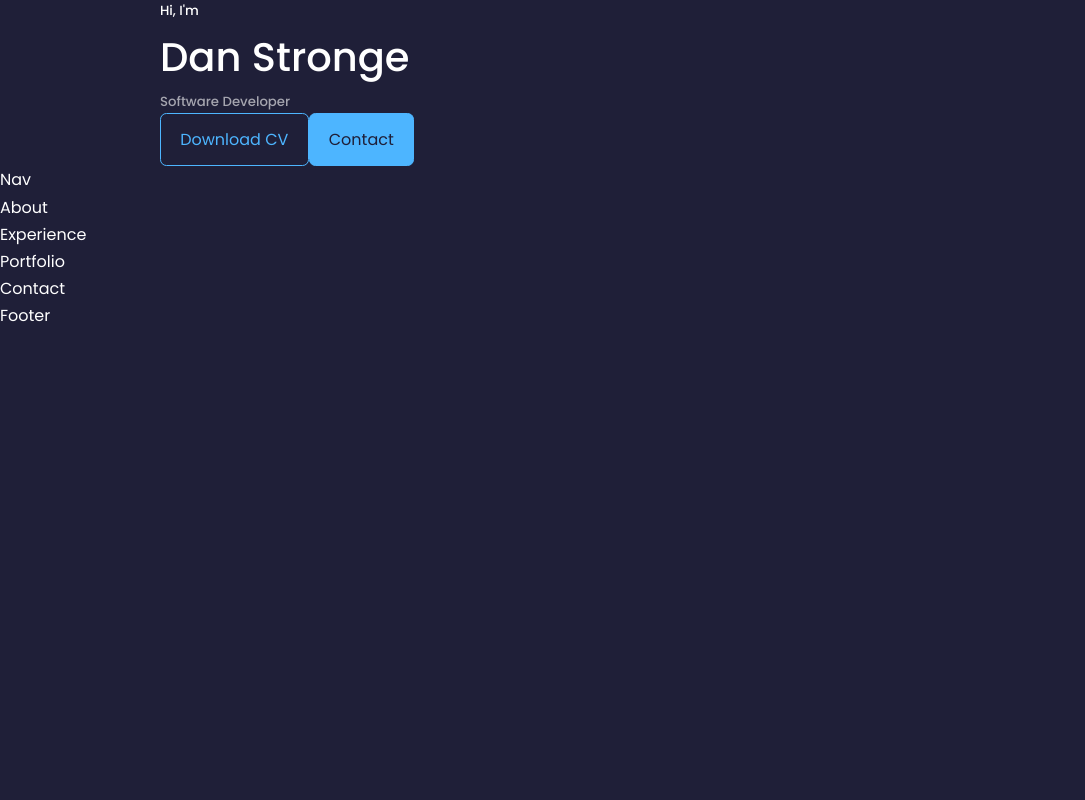
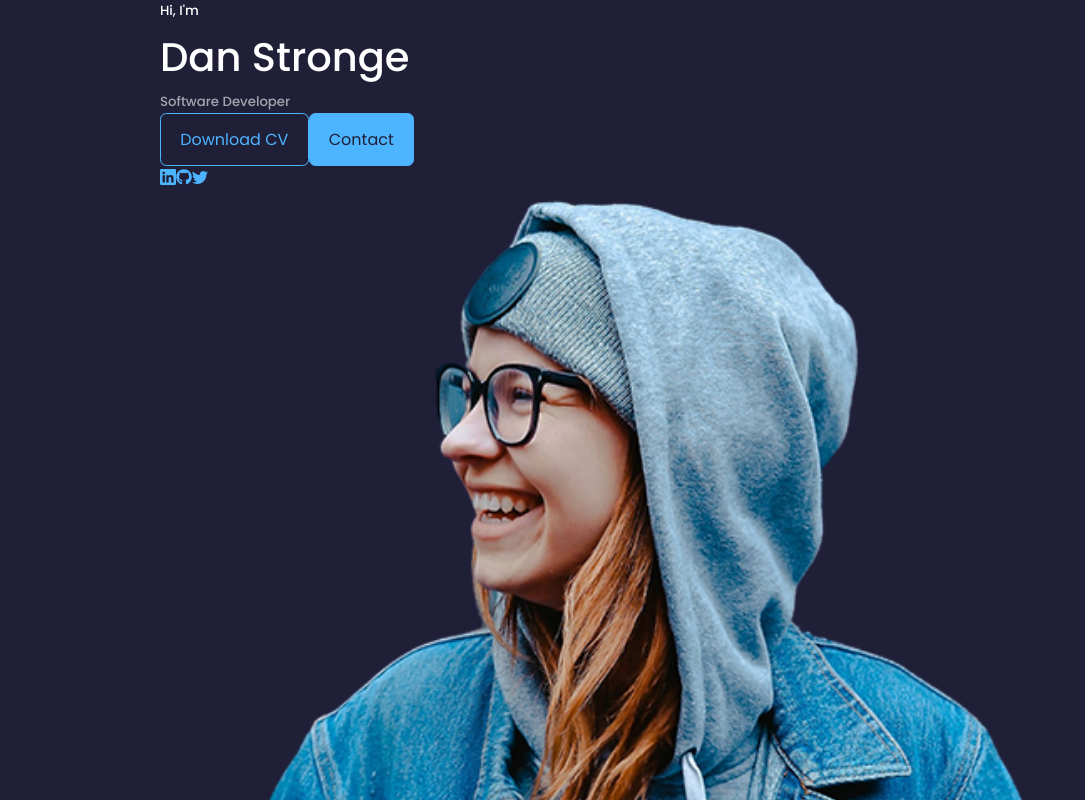
Before and after one commit to dnlstronge/portfolio, a React (Create React App) app: page / in a window 1280 px wide. Shown: the top 800 px of the page, without its empty margins (0-1085 px from the left). Built offline with nearby package versions, Linux system fonts and the light colour scheme.

Commit message:
created header socials

```diff
--- a/src/components/header/Header.jsx
+++ b/src/components/header/Header.jsx
@@ -1,6 +1,8 @@
 import './header.css'
 import CTA from './CTA'
 import React from 'react'
+import ME from '../../assets/me.png'
+import HeaderSocials from './HeaderSocials'
 
 export default function Header() {
   return (
@@ -10,8 +12,12 @@ export default function Header() {
         <h1>Dan Stronge</h1>
         <h5 className="text-light">Software Developer</h5>
         <CTA />
+        <HeaderSocials />
 
-        <div className='me'></div>
+        <div className='me'>
+          <img src={ME} alt="" />
+        </div>
+        <a href="#contact" className='scroll_down'>Scroll down</a>
       </div>
     </header>
   )
--- /dev/null
+++ b/src/components/header/HeaderSocials.jsx
@@ -0,0 +1,16 @@
+import React from 'react'
+import { BsLinkedin } from 'react-icons/bs'
+import { FaGithub } from 'react-icons/fa'
+import { BsTwitter } from 'react-icons/bs'
+
+const HeaderSocials = () => {
+  return (
+    <div className='header_socials'>
+    <a href="www.linkedin.com" target="_blank"><BsLinkedin/></a>
+    <a href="www.github.com" target="_blank"><FaGithub/></a>
+    <a href="www.twitter.com" target="_blank"><BsTwitter/></a>
+    </div>
+  )
+}
+
+export default HeaderSocials
```
